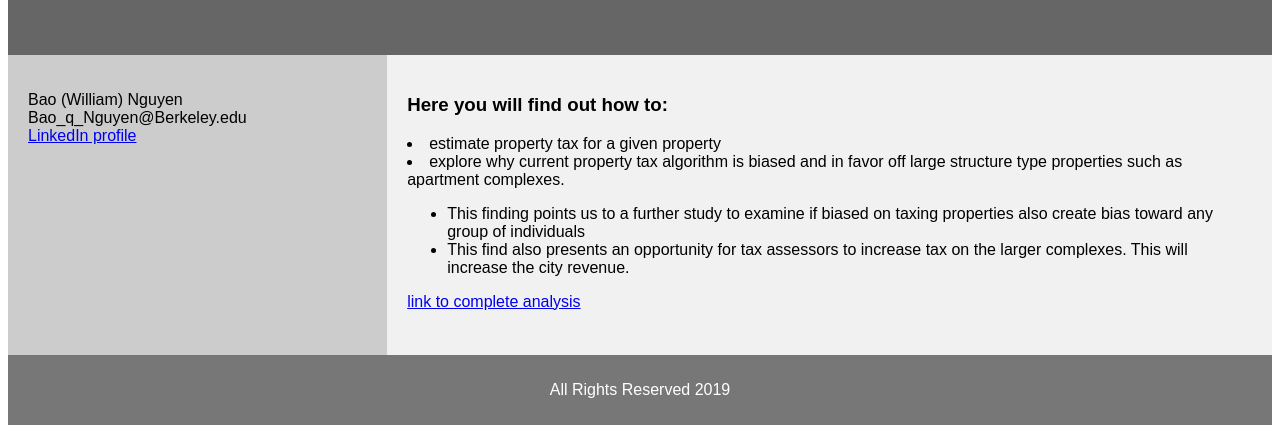
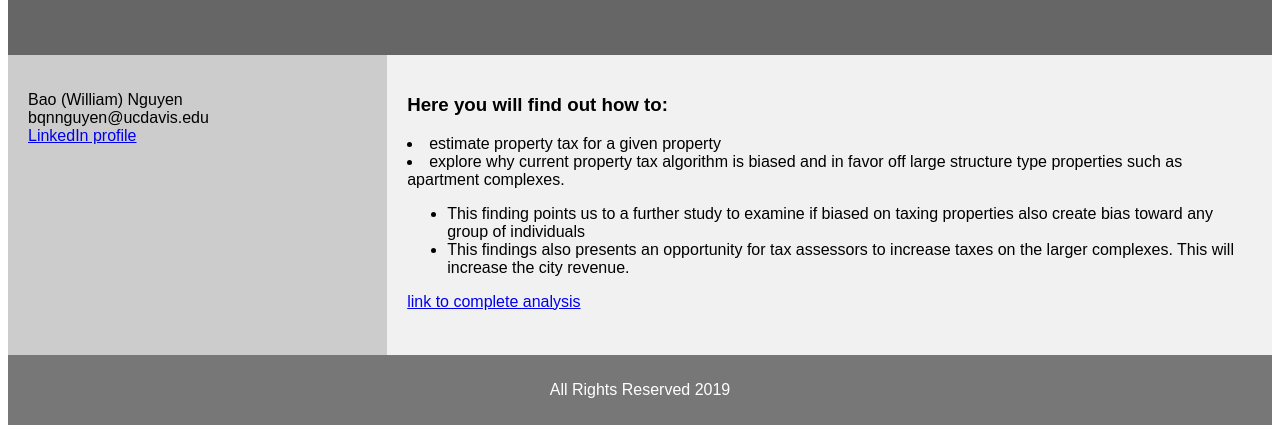
Before and after one commit to bqnguyen/bqnguyen.github.io, a plain HTML site: page index.html in a window 1280 px wide. Shown: the part 388-821 px from the top of the page. Drawn offline with Linux system fonts and the light colour scheme.

Commit message:
Update index.html

```diff
--- a/index.html
+++ b/index.html
@@ -82,7 +82,7 @@ footer {
   <nav>
     <ul>
       <li><a>Bao (William) Nguyen</a></li>
-      <li><a>Bao_q_Nguyen@Berkeley.edu</a></li>
+      <li><a>bqnnguyen@ucdavis.edu</a></li>
       <li><a href="http://linkedin.com/in/bao-nguyen-san-francisco">LinkedIn profile</a></li>
     </ul>
   </nav>
@@ -95,7 +95,7 @@ footer {
   <li>explore why current property tax algorithm is biased and in favor off large structure type properties such as apartment complexes.
     <ul>
     <li>This finding points us to a further study to examine if biased on taxing properties also create bias toward any group of individuals</li>
-       <li>This find also presents an opportunity for tax assessors to increase tax on the larger complexes. This will increase the city revenue.</li>
+       <li>This findings also presents an opportunity for tax assessors to increase taxes on the larger complexes. This will increase the city revenue.</li>
     </ul>
   </li>
       </p>
```
